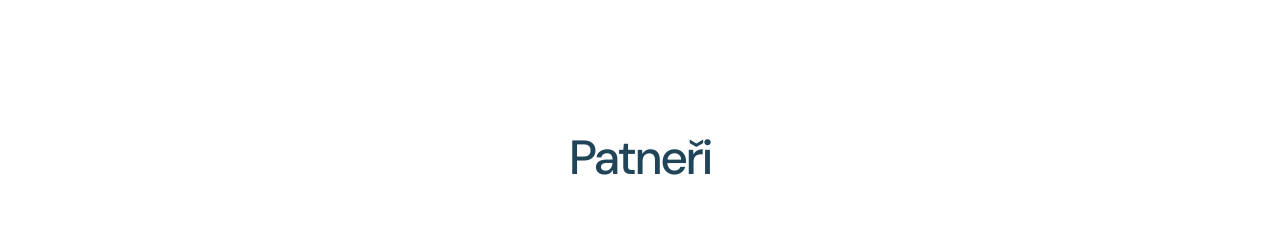
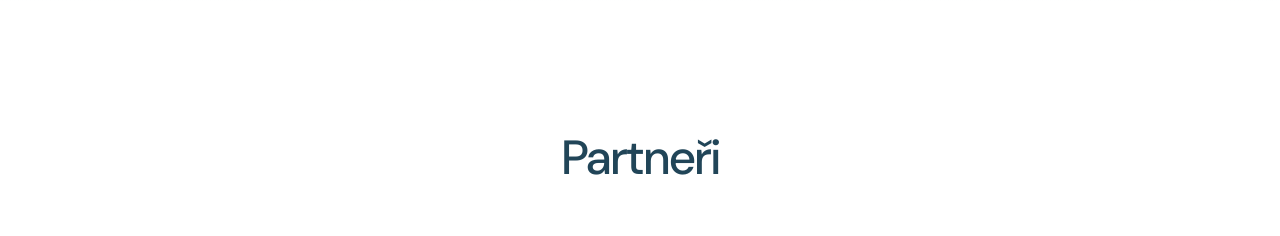
Before and after one commit to CtvrtCON/CtvrtCON, a Next.js app: page / in a window 1280 px wide. Shown: the part 5020-5256 px from the top of the page. Built offline with nearby package versions, Linux system fonts and the light colour scheme.

Commit message:
Fix sponsors heading typo

```diff
--- a/src/components/Sponsors.jsx
+++ b/src/components/Sponsors.jsx
@@ -35,7 +35,7 @@ export function Sponsors() {
         <section id="sponsors" aria-label="Sponsors" className="py-20 sm:py-32">
             <Container>
                 <h2 className="mx-auto max-w-2xl text-center font-display text-4xl font-medium tracking-tighter text-primary-900 sm:text-5xl">
-                    Patneři
+                    Partneři
                 </h2>
                 <div
                     className="mx-auto mt-20 grid max-w-max grid-cols-1 place-content-center gap-x-32 gap-y-12 sm:grid-cols-3 md:gap-x-16 lg:gap-x-32">
```
